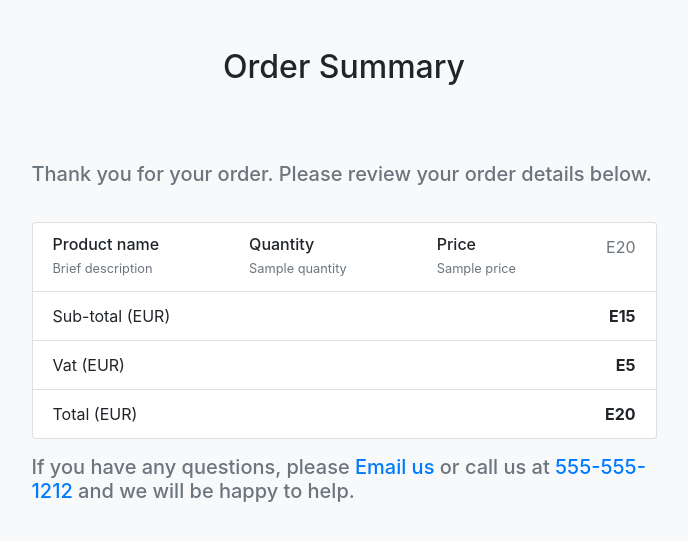
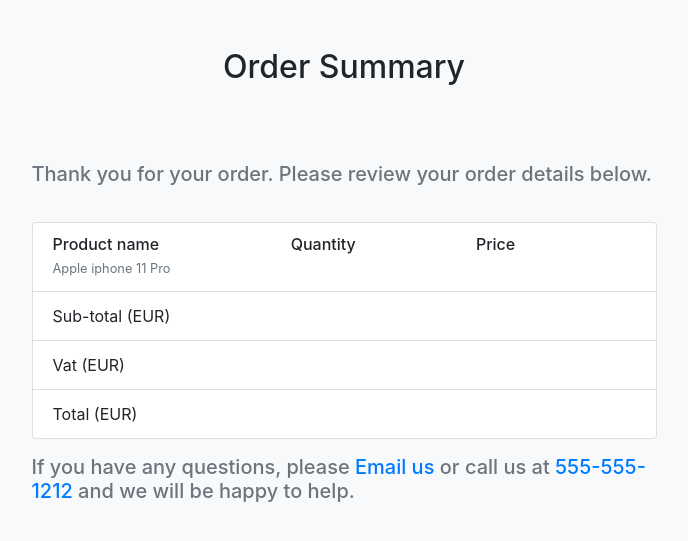
Before and after one commit to kamabod/phonetech, a PHP site: page /phonetech/confirmOrder.php?id=1 in a window 1280 px wide. Shown: the part 60-601 px from the top of the page, without its empty margins (296-984 px from the left). Run offline with PHP 8.4, Linux system fonts and the light colour scheme; data comes from the database, SQL or seed files in the repository.

Commit message:
images and confirm ord

```diff
--- a/confirmOrder.php
+++ b/confirmOrder.php
@@ -19,7 +19,38 @@
     <title>Confirm order</title>
 
 </head>
+
 <body class="bg-light">
+
+<?php
+
+      //Create a database connection
+      $dbhost = "localhost";
+      $dbuser = "root";
+      $dbpassword = "";
+      $dbname = "phonetech_db";
+
+      $connection = mysqli_connect($dbhost,$dbuser,$dbpassword,$dbname);
+
+      //Test if connection occoured
+      if(mysqli_connect_errno()){
+        die("DB connection failed: " .
+          mysqli_connect_error() .
+            " (" . mysqli_connect_errno() . ")"
+            );
+      }
+
+      if (!$connection)
+        {
+          die('Could not connect: ' . mysqli_error());
+        }
+
+      //Save the Query
+
+        $sql = "SELECT * FROM PRODUCTS";
+        $result = mysqli_query($connection, $sql);
+  ?>
+
     <div class="container-fluid">
         <div class="row">
             <div class="col-md-12">
@@ -44,29 +75,42 @@
                     <li class="list-group-item d-flex justify-content-between lh-condensed">
                         <div>
                             <h6 class="my-0">Product name</h6>
-                            <small class="text-muted">Brief description</small>
+                            <small class="text-muted">
+                            <?php
+                          $phone_id =$_GET['id'];
+                          $sql = 'SELECT * FROM products WHERE product_id='.$phone_id;
+                          $result = mysqli_query($connection,$sql);
+                          while ($row = mysqli_fetch_assoc($result)){
+                            echo $row['name'];
+
+                          }
+                          mysqli_free_result($result);
+                        ?>
+
+
+                            </small>
                         </div>
                         <div>
                             <h6 class="my-0">Quantity</h6>
-                            <small class="text-muted">Sample quantity</small>
+                            <small class="text-muted"></small>
                         </div>
                         <div>
                             <h6 class="my-0">Price</h6>
-                            <small class="text-muted">Sample price</small>
+                            <small class="text-muted"></small>
                         </div>
-                        <span class="text-muted">E20</span>
+                        <span class="text-muted"></span>
                     </li>
                     <li class="list-group-item d-flex justify-content-between">
                         <span>Sub-total (EUR)</span>
-                        <strong>E15</strong>
+                        <strong></strong>
                     </li>
                     <li class="list-group-item d-flex justify-content-between">
                         <span>Vat (EUR)</span>
-                        <strong>E5</strong>
+                        <strong></strong>
                     </li>
                     <li class="list-group-item d-flex justify-content-between">
                         <span>Total (EUR)</span>
-                        <strong>E20</strong>
+                        <strong></strong>
                     </li>
                 </ul>
                 <h5 class="d-flex justify-content-between align-items-center mb-3">
@@ -80,6 +124,11 @@
             </div>
         </div>
 
+
+        <?php
+            //close db connection
+            mysqli_close($connection);
+        ?>
         <!-- Optional JavaScript -->
         <!-- jQuery first, then Popper.js, then Bootstrap JS -->
         <script src="https://code.jquery.com/jquery-3.4.1.slim.min.js"></script>
```
Also changed, not shown: phones.php (+14 -21 lines), DBimages/Galaxy.jpg (deleted), DBimages/Iphone11green.png (added), DBimages/apple11Green.jpg (deleted), DBimages/apple11Silver.jpg (deleted), DBimages/apple11Silver.png (added), DBimages/apple11purple.png (added), DBimages/appleXR.png (added), DBimages/galaxy.png (added), DBimages/lg.png (added), DBimages/oneplus7.png (added), DBimages/oneplus7pro.png (added).
